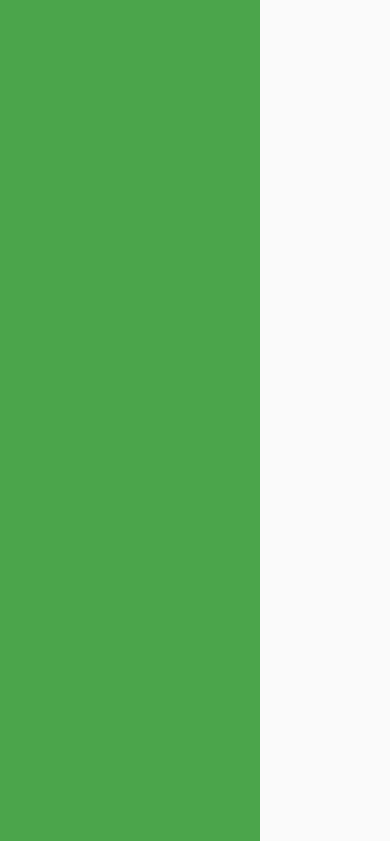
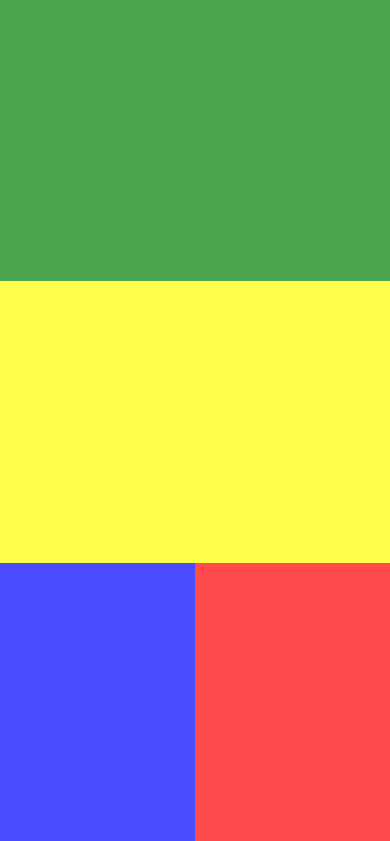
Before and after one commit to Mickyfen17/SCC-Challenge1, a plain HTML site: page index.html in a window 390 px wide. Shown: the top 841 px of the page. Drawn offline with Linux system fonts and the light colour scheme.

Commit message:
Use flexbox and flex wrap to re-style media queries

```diff
--- a/main.css
+++ b/main.css
@@ -6,7 +6,8 @@ body {
 
 #content-section {
   width: 60%;
-  background: #f8f8f8;
+  display: flex;
+  flex-wrap: wrap;
   height: 100vh;
   opacity: 0.7;
 }
@@ -19,17 +20,12 @@ body {
 
 #content-section #resume-contact {
   width: 66.66%;
-  height: 100%;
 }
 #content-section div {
   width: 33.333%;
-  height: 100%;
-}
-#content-section .row {
-  display: flex;
-  width: 100%;
   height: 33.333%;
 }
+
 .green {
   background:green;
 }
@@ -47,10 +43,10 @@ body {
 }
 
 @media screen and (max-width: 500px) {
-  #content-section div #resume-contact {
+  #content-section #resume-contact {
     width: 100%;
   }
-  #content-section div #profile {
+  #content-section #profile {
     width: 100%;
   }
   #content-section div {
```
